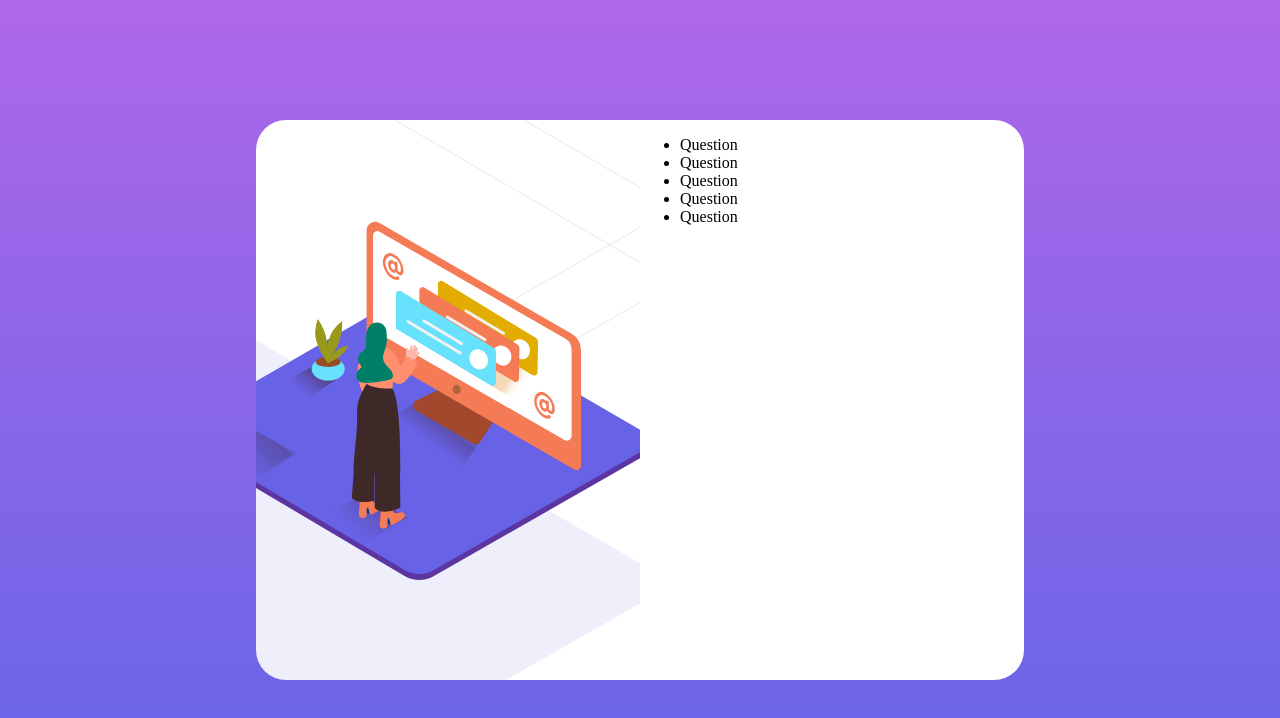
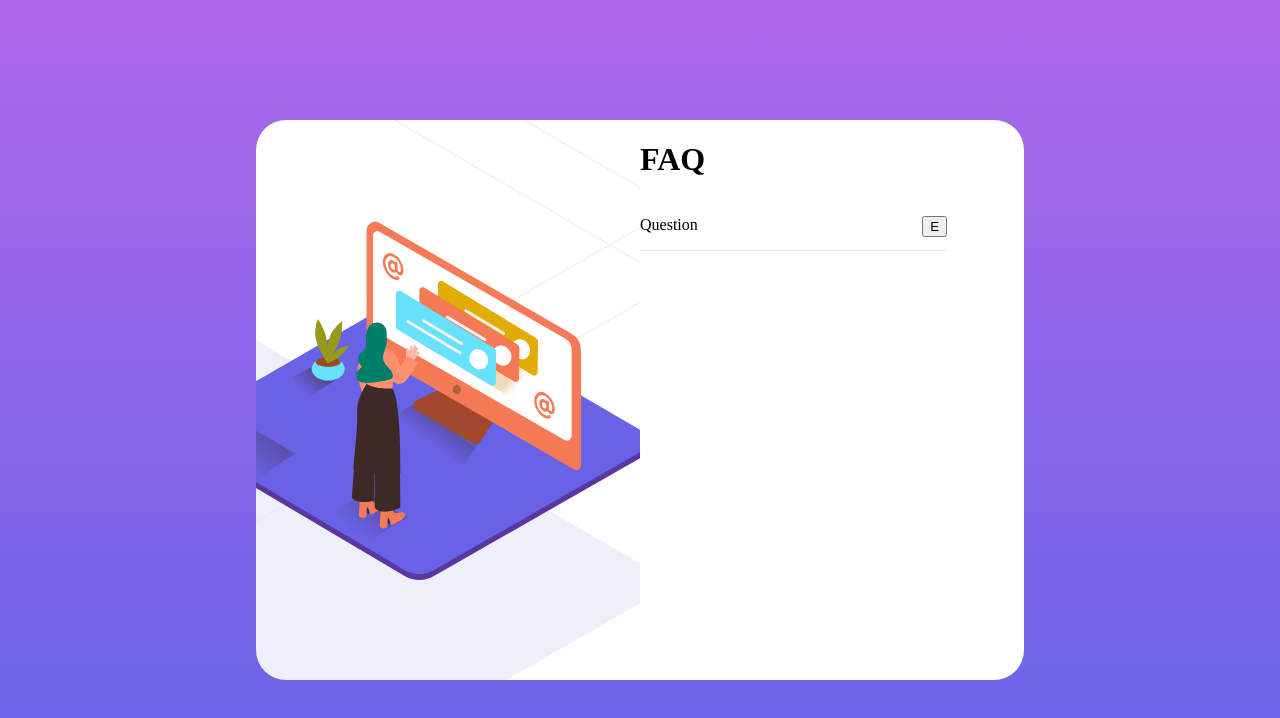
Before and after one commit to nlukic97/accordion-menu, a website: page index.html in a window 1280 px wide. Drawn offline with Linux system fonts and the light colour scheme.

Commit message:
added some styles

```diff
--- a/index.html
+++ b/index.html
@@ -8,26 +8,28 @@
   <link rel="stylesheet" href="css/style.css">
 
   <title>Frontend Mentor | FAQ Accordion Card</title>
-
-  <!-- Feel free to remove these styles or customise in your own stylesheet 👍 -->
-  <style>
-    .attribution { font-size: 11px; text-align: center; }
-    .attribution a { color: hsl(228, 45%, 44%); }
-  </style>
 </head>
 <body>
     <div class="card">
       <div class="half-1"></div>
 
       <div class="half-2">
-        <ul>
-          <li>Question</li>
-          <li>Question</li>
-          <li>Question</li>
-          <li>Question</li>
-          <li>Question</li>
-        </ul>
+        <h1>FAQ</h1>
+
+        <div class="questions">
+
+          <!-- Question component -->
+          <div class="question-component">
+            <div>
+              <span class="question-text">Question</span>
+              <button class="btn">E</button>
+            </div>
+            <div class="answer">eeeeeeeeee</div>
+          </div>
+
+        </div>
       </div>
+
     </div>
 </body>
 </html>
--- a/scss/abstract/_variables.scss
+++ b/scss/abstract/_variables.scss
@@ -1,4 +1,6 @@
 $color-white: #fff;
+
+$color-gray:hsl(240, 5%, 91%);
 
 $color-soft-violet:hsl(273, 75%, 66%);
 $color-soft-blue:hsl(240, 73%, 65%);
--- a/scss/components/_question.scss
+++ b/scss/components/_question.scss
@@ -0,0 +1,24 @@
+.questions {
+    padding: 0 20% 0 0;
+
+    .question-component {
+        border-bottom: 1px solid $color-gray;
+        padding: 1rem 0;
+
+        div {
+            .question-text {
+                // color: red;
+            }
+
+            .btn {
+                float: right;
+            }
+        }
+
+        .answer {
+            // padding: 1rem 0;
+            overflow: hidden;
+            height:0;
+        }
+    }
+}
--- a/scss/pages/_index.scss
+++ b/scss/pages/_index.scss
@@ -18,8 +18,7 @@ body {
         flex: 1;
         background:
             url('../images/illustration-woman-online-desktop.svg') no-repeat center left -80px,
-            url('../images/bg-pattern-desktop.svg') no-repeat top -210px left -570px,
-        ;
+            url('../images/bg-pattern-desktop.svg') no-repeat top -210px left -570px;
     }
 
     .half-2 {
```
Also changed, not shown: css/style.css, 1 other file.
